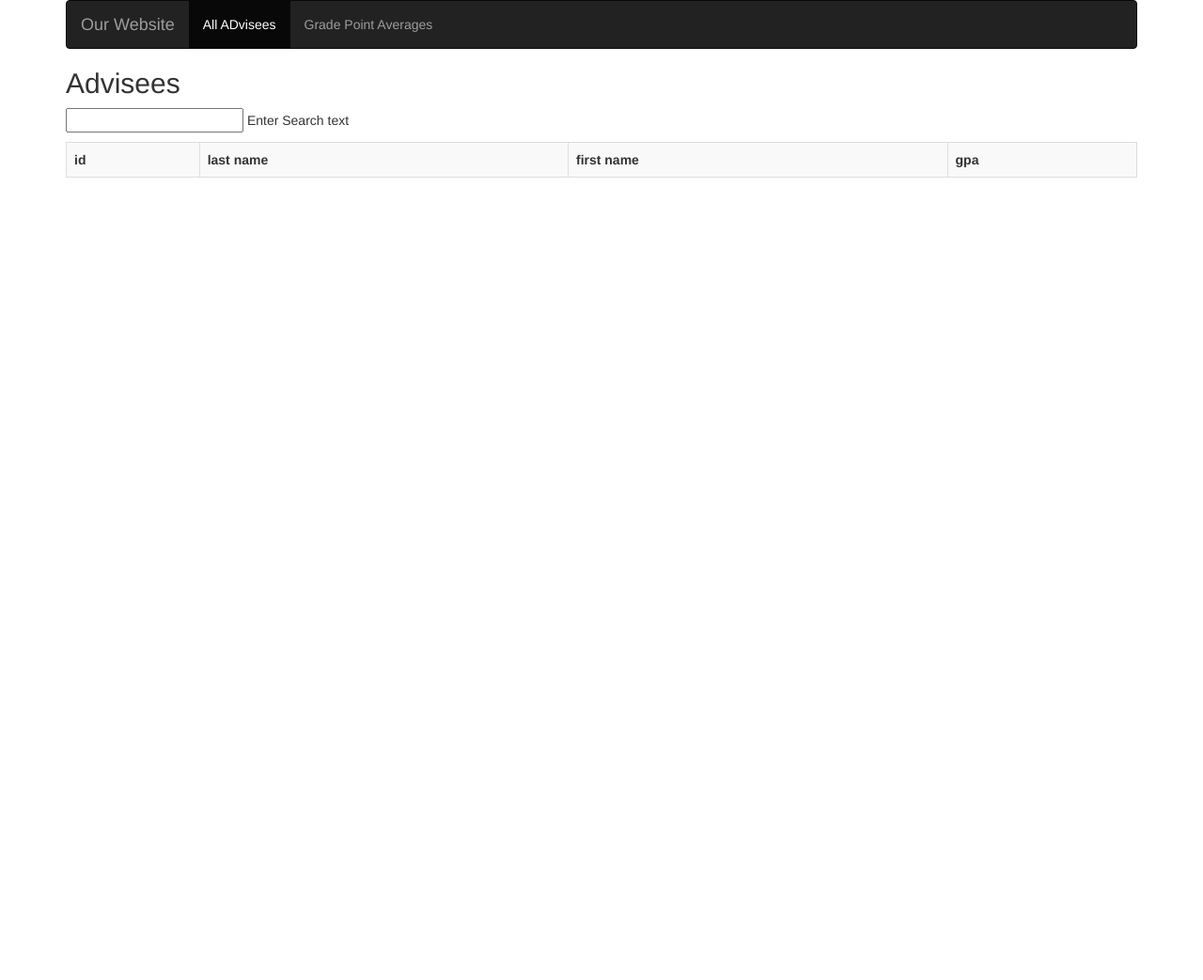
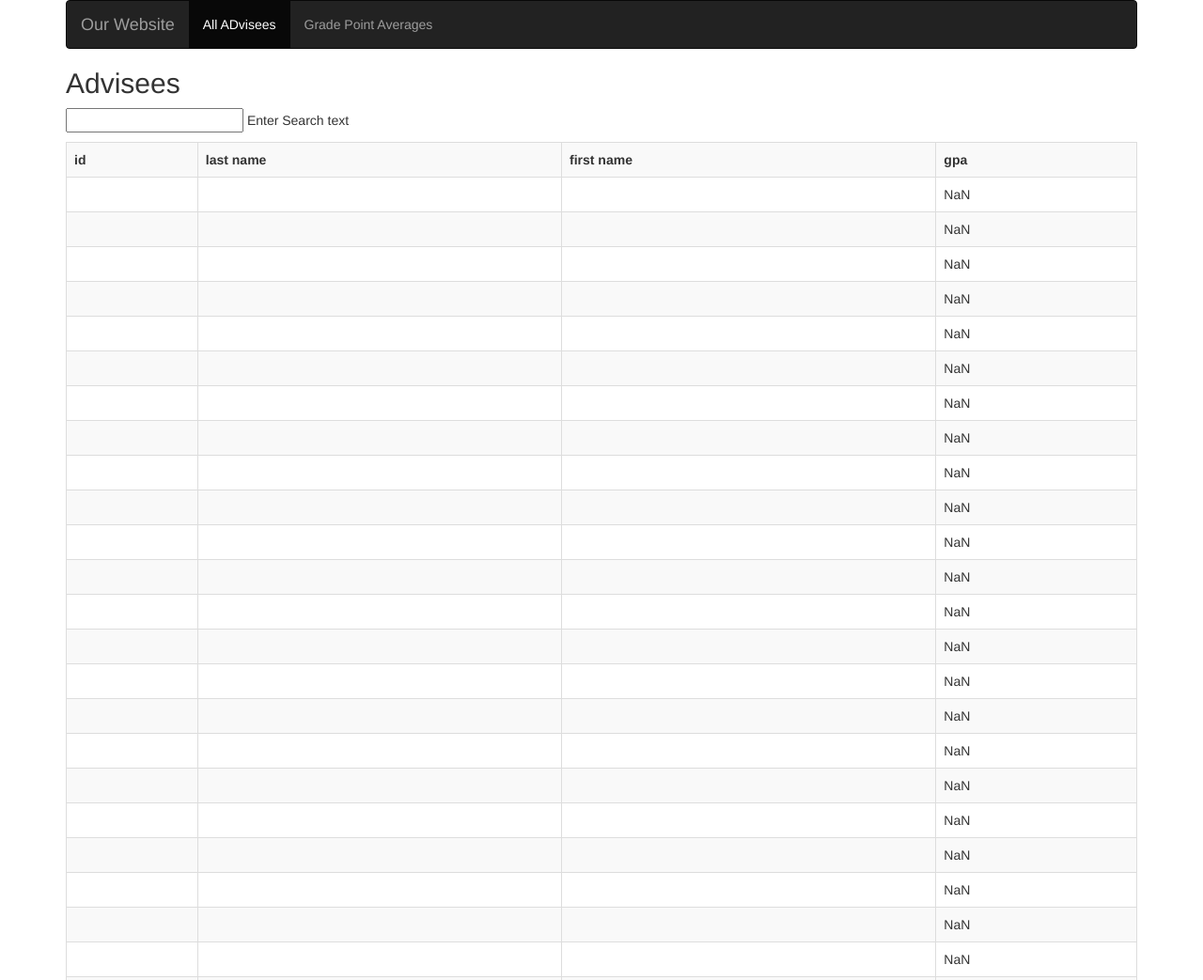
Before and after one commit to zoso1992/zoso1992.github.io, a plain HTML site: page gpa.html in a window 1280 px wide. Shown: the top 1043 px of the page at 94% size. Before the commit the page ends 800 px from the top, so only its background shows below. Drawn offline with nearby package versions, Linux system fonts and the light colour scheme.

Commit message:
Update gpa.html

```diff
--- a/gpa.html
+++ b/gpa.html
@@ -53,7 +53,7 @@ app.controller('allCtrl', function($scope, $http) {
 
    $http.get("students.json")
      .then(function (response) {
-	    $scope.gpa = response.data;
+	    $scope.students = response.data;
      });
 
 });
```
